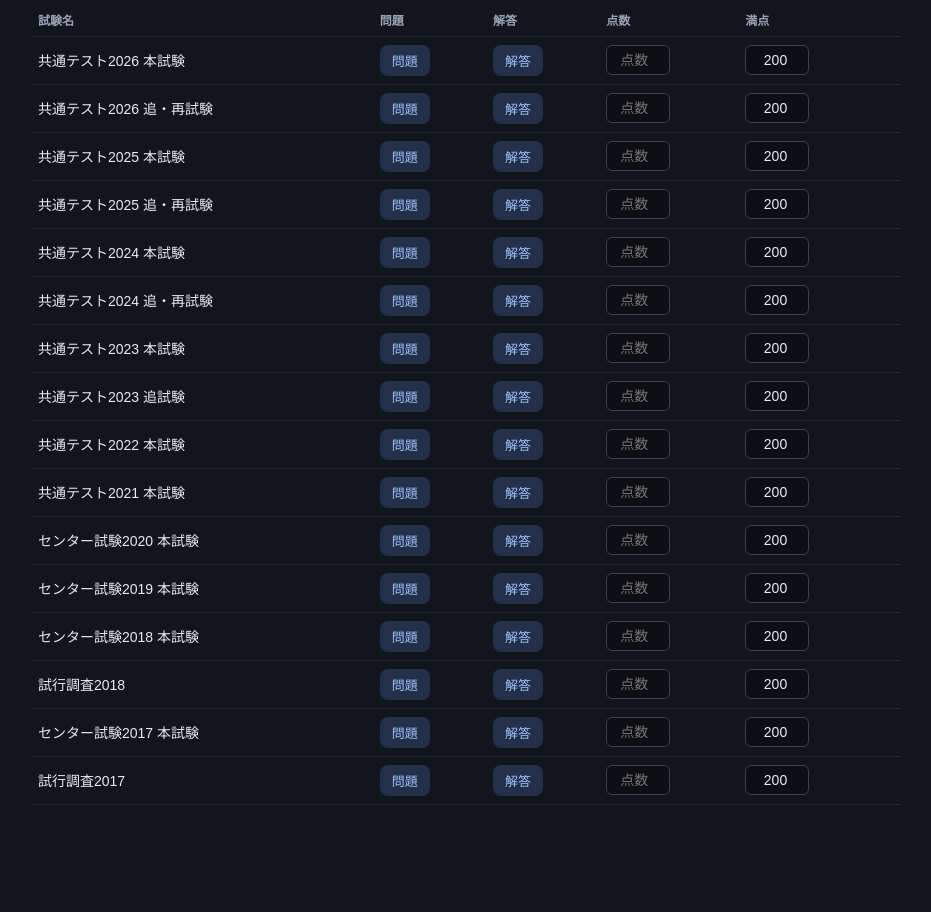
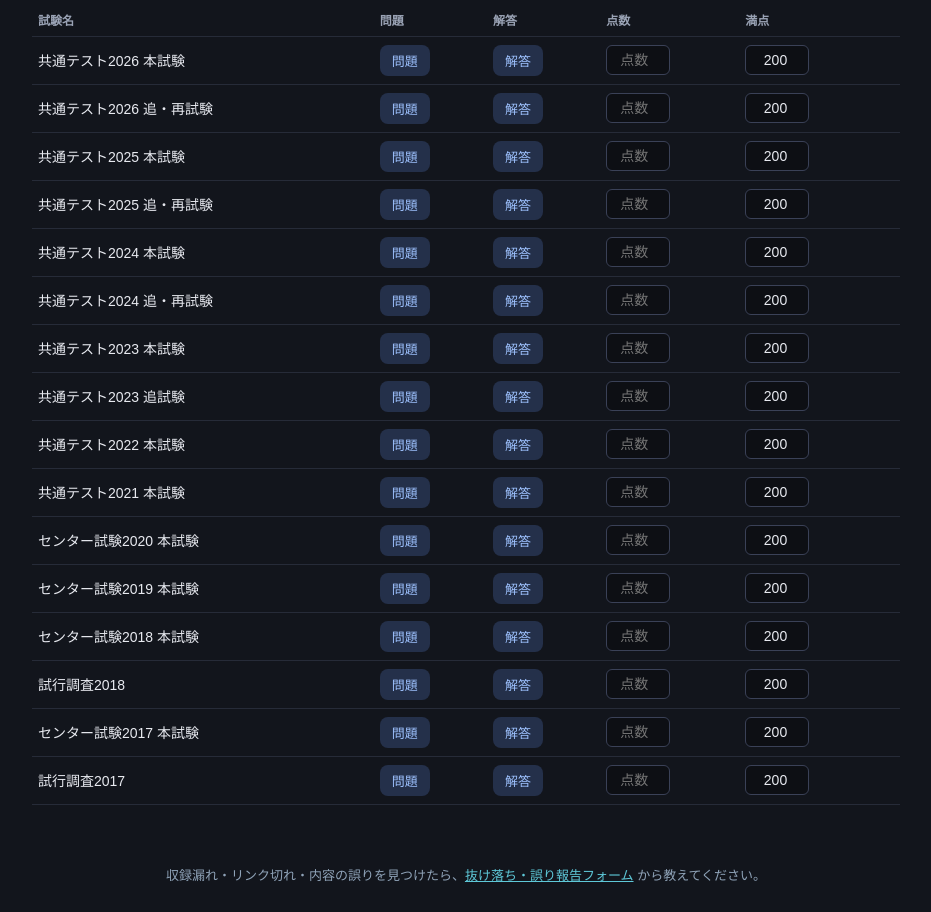
Before and after one commit to ilove-CBio/kyote-kakomon-links, a plain HTML site: page index.html in a window 1280 px wide. Shown: the part 333-1245 px from the top of the page, without its empty margins (174-1105 px from the left). Before the commit the page ends 1178 px from the top, so only its background shows below. Drawn offline with Linux system fonts and the light colour scheme.

Commit message:
Add missing-item report form links to both sites

```diff
--- a/index.html
+++ b/index.html
@@ -136,5 +136,6 @@ function renderSummary() {
 renderTabs();
 renderTable();
 </script>
+<div style="text-align:center;padding:20px 12px 28px;font-size:13px;color:#8fa3b8">収録漏れ・リンク切れ・内容の誤りを見つけたら、<a href="https://docs.google.com/forms/d/e/1FAIpQLSckxhwBgRilfSogTuk8Ya48YpkWy3Sv-1GHmJRq9C3aT-ozjg/viewform" target="_blank" rel="noopener" style="color:#5ec8d8;text-decoration:underline">抜け落ち・誤り報告フォーム</a> から教えてください。</div>
 </body>
 </html>
```
Also changed, not shown: ryomon/index.html (+1 -0 lines).
